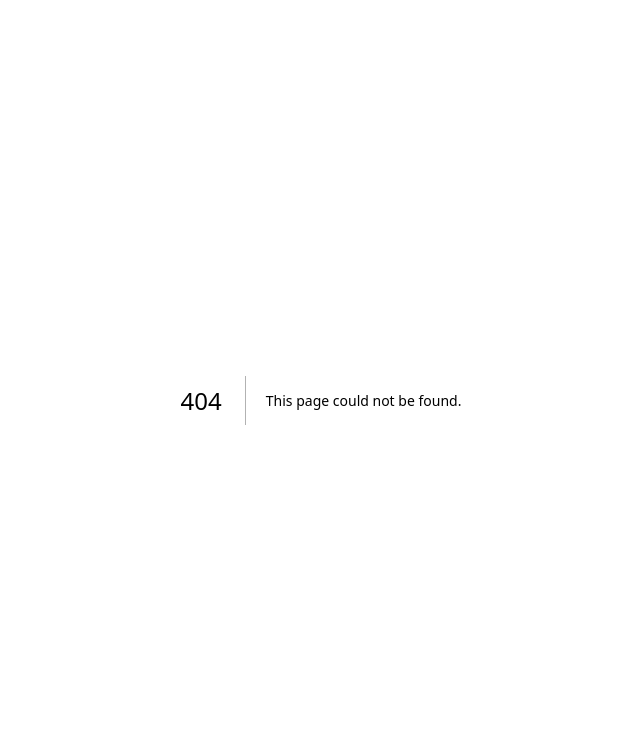
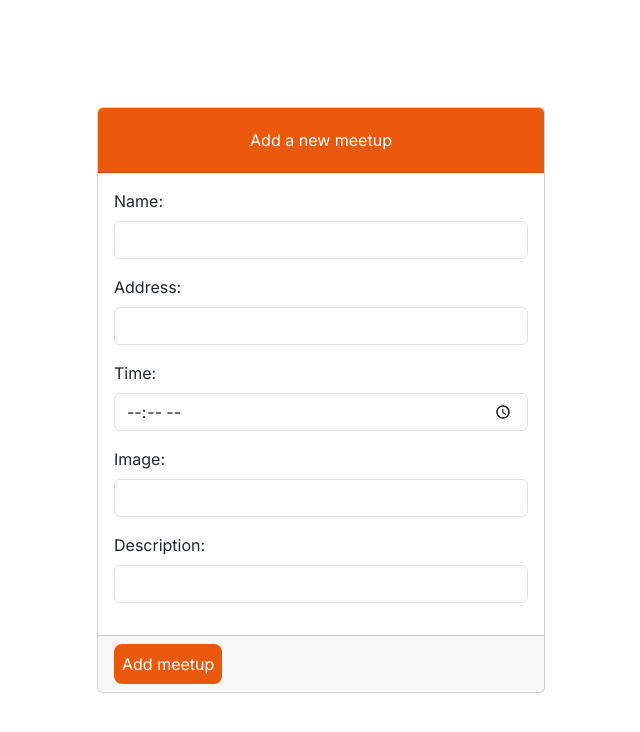
Before and after one commit to harisaini778/NextJsMeetUp, a Next.js app: page /add-meetups in a window 1280 px wide. Before the commit this address had no page. Shown: the top 732 px of the page, without its empty margins (319-959 px from the left). Built offline with nearby package versions, Linux system fonts and the light colour scheme.

Commit message:
added a new componnet in the project which has a feature to add a new meet up

```diff
--- /dev/null
+++ b/src/app/add-meetups/page.js
@@ -0,0 +1,113 @@
+"use client"
+
+import { Card, Container, Form } from "react-bootstrap";
+import { useEffect, useRef,useState } from "react";
+
+const AddMeetUp = () => {
+    const nameRef = useRef(null);
+    const addressRef = useRef(null);
+    const timeRef = useRef(null);
+    const imageRef = useRef(null);
+    const descriptionRef = useRef(null);
+    const [isSmaller, setIsSmaller] = useState(window.innerWidth < 576);
+
+    const handleResize = () => {
+        setIsSmaller(window.innerWidth <= 576);
+    }
+
+    useEffect(() => {
+        window.addEventListener("resize", handleResize);
+
+        return () => {
+            window.removeEventListener("resize", handleResize);
+        }
+     }, []);
+
+
+    return (
+        <div
+            style={{
+                display: "flex",
+                justifyContent: "center",
+                alignItems: "center",
+                minHeight: "100vh",
+            }}
+        >
+                <Card
+                    style={{
+                        width: isSmaller ? "80vw" : "35vw",
+                        justifyContent: "center",
+                    }}
+                >
+                    <Card.Header style={{
+                        backgroundColor: "rgb(234 88 12)",
+                        padding: "20px",
+                        textAlign: "center",
+                    color:"white"}}>
+                        Add a new meetup
+                    </Card.Header>
+                    <Card.Body>
+                        <Form>
+                            <Form.Group className="mb-3">
+                                <Form.Label as="label" htmlFor="meetup-name">
+                                    Name:
+                                </Form.Label>
+                                <Form.Control
+                                    type="text"
+                                    id="meetup-name"
+                                    ref={nameRef}
+                                />
+                            </Form.Group>
+                            <Form.Group className="mb-3">
+                                <Form.Label as="label" htmlFor="meetup-address">
+                                    Address:
+                                </Form.Label>
+                                <Form.Control
+                                    type="text"
+                                    id="meetup-address"
+                                    ref={addressRef}
+                                />
+                            </Form.Group>
+                            <Form.Group className="mb-3">
+                                <Form.Label as="label" htmlFor="meetup-time">
+                                    Time:
+                                </Form.Label>
+                                <Form.Control
+                                    type="time"
+                                    id="meetup-time"
+                                    ref={timeRef}
+                                />
+                            </Form.Group>
+                            <Form.Group className="mb-3">
+                                <Form.Label as="label" htmlFor="meetup-image">
+                                    Image:
+                                </Form.Label>
+                                <Form.Control
+                                    type="url"
+                                    id="meetup-image"
+                                    ref={imageRef}
+                                />
+                            </Form.Group>
+                            <Form.Group className="mb-3">
+                                <Form.Label as="label" htmlFor="meetup-description">
+                                    Description:
+                                </Form.Label>
+                                <Form.Control
+                                    type="text"
+                                    id="meetup-description"
+                                    ref={descriptionRef}
+                                />
+                            </Form.Group>
+                        </Form>
+                    </Card.Body>
+                    <Card.Footer>
+                        <button className="bg-orange-600 hover:bg-orange-700 text-white p-2 rounded-lg">
+                            Add meetup
+                        </button>
+                    </Card.Footer>
+                </Card>
+        </div>
+    );
+};
+
+export default AddMeetUp;
```
